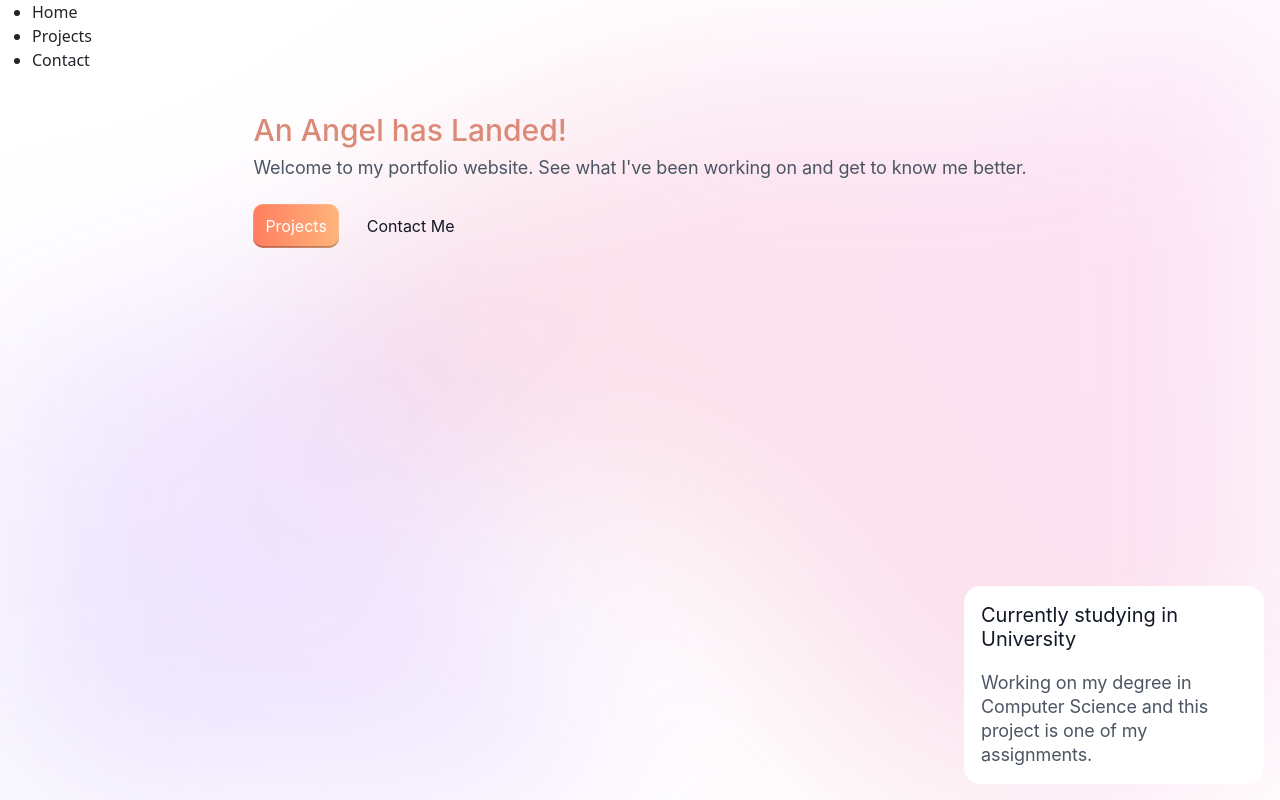
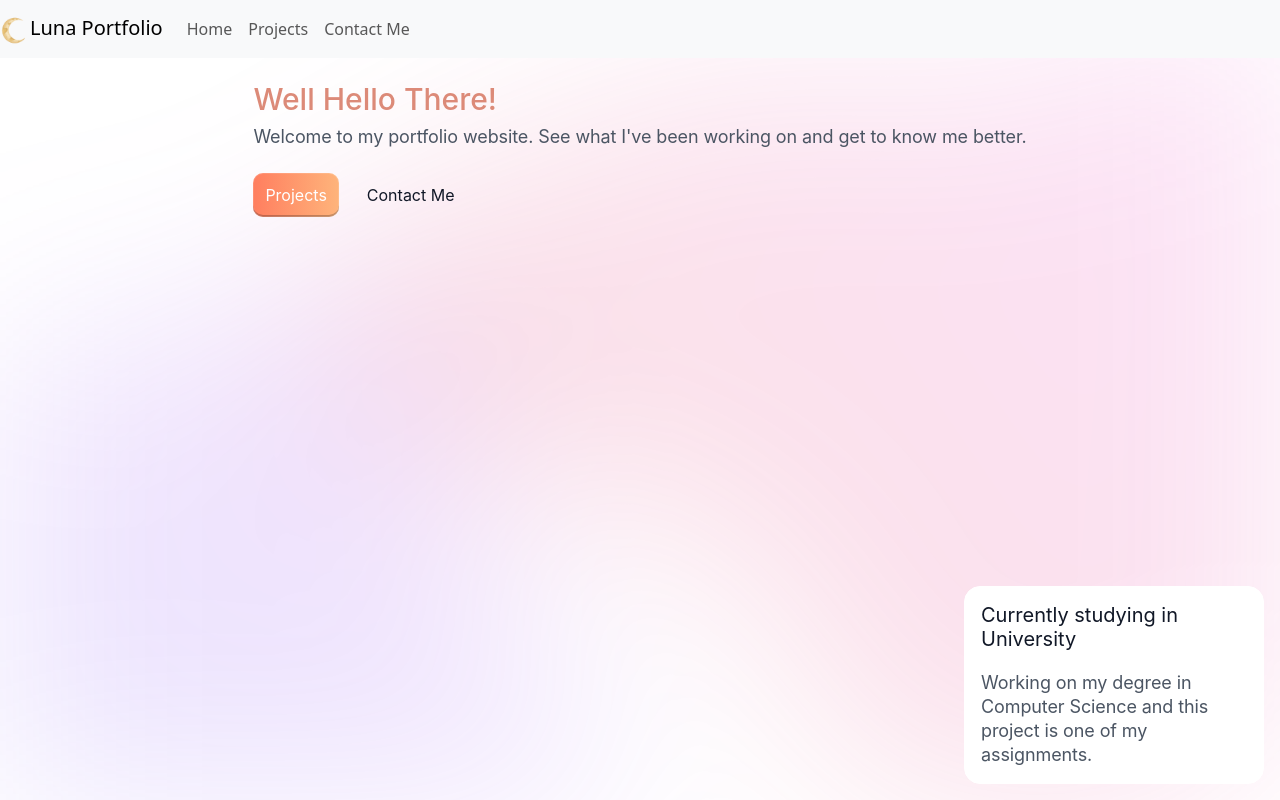
Before and after one commit to lunar-potato/bootstrap_portfolio, a website: page index.html in a window 1280 px wide. Drawn offline with nearby package versions, Linux system fonts and the light colour scheme.

Commit message:
Added navbar skeleton will touch up again for better styling

```diff
--- a/index.html
+++ b/index.html
@@ -12,15 +12,20 @@
 
 <body>
   <header>
-    <nav>
-      <div class="icon">
-        <a href="./index.html"></a>
+    <!-- Navigation area with css -->
+    <nav class="navbar navbar-expand-lg navbar-light bg-light">
+      <a class="navbar-brand" href="index.html"><img src="./assets/Luna.png" width="30" height="30"/>Luna Portfolio</a>
+      <button class="navbar-toggler" type="button" data-toggle="collapse" data-target="#navbarNavAltMarkup"
+        aria-controls="navbarNavAltMarkup" aria-expanded="false" aria-label="Toggle navigation">
+        <span class="navbar-toggler-icon"></span>
+      </button>
+      <div class="collapse navbar-collapse" id="navbarNavAltMarkup">
+        <div class="navbar-nav">
+          <a class="nav-item nav-link" href="./index.html">Home<span class="sr-only"></span></a>
+          <a class="nav-item nav-link" href="#">Projects</a>
+          <a class="nav-item nav-link" href="#">Contact Me</a>
+        </div>
       </div>
-      <ul>
-        <li>Home</li>
-        <li>Projects</li>
-        <li>Contact</li>
-      </ul>
     </nav>
   </header>
   <div id="container">
@@ -28,7 +33,7 @@
     <main>
       <section id="hero">
         <h1 style="color: #dc8a78;">
-          An Angel has Landed!
+          Well Hello There!
         </h1>
         <p>
           Welcome to my portfolio website. See what I've been working on and get to know me better.
@@ -36,10 +41,8 @@
         <br />
         <section id="links">
           <a href="./pages/projects.html" class="btnProjects">Projects</a>
-          <a href="./pages/contact.html" class="btnContact">Contact Me<path fill="currentColor"
-              d="M107.7 8.07A105.15 105.15 0 0 0 81.47 0a72.06 72.06 0 0 0-3.36 6.83 97.68 97.68 0 0 0-29.11 0A72.37 72.37 0 0 0 45.64 0a105.89 105.89 0 0 0-26.25 8.09C2.79 32.65-1.71 56.6.54 80.21a105.73 105.73 0 0 0 32.17 16.15A77,77,4,4,4,4,4,4,4,4,4,4,4,4,4,4,4,4,
-              d="M107.7
-            </path></a>
+          <a href="./pages/contact.html" class="btnContact">Contact Me<path fill="currentColor" d="M107.7 8.07A105.15 105.15 0 0 0 81.47 0a72.06 72.06 0 0 0-3.36 6.83 97.68 97.68 0 0 0-29.11 0A72.37 72.37 0 0 0 45.64 0a105.89 105.89 0 0 0-26.25 8.09C2.79 32.65-1.71 56.6.54 80.21a105.73 105.73 0 0 0 32.17 16.15A77,77,4,4,4,4,4,4,4,4,4,4,4,4,4,4,4,4,
+              d=" M107.7 </path></a>
         </section>
       </section>
     </main>
--- /dev/null
+++ b/styles/nav.css
@@ -0,0 +1,3 @@
+.navbar {
+
+}
--- a/styles/style.css
+++ b/styles/style.css
@@ -102,3 +102,8 @@ p {
 #news:hover {
     background: rgba(255, 255, 255, 0.55);
 }
+
+/* Navbar */
+.icon {
+
+}
```
Also changed, not shown: assets/Luna.png (added).
